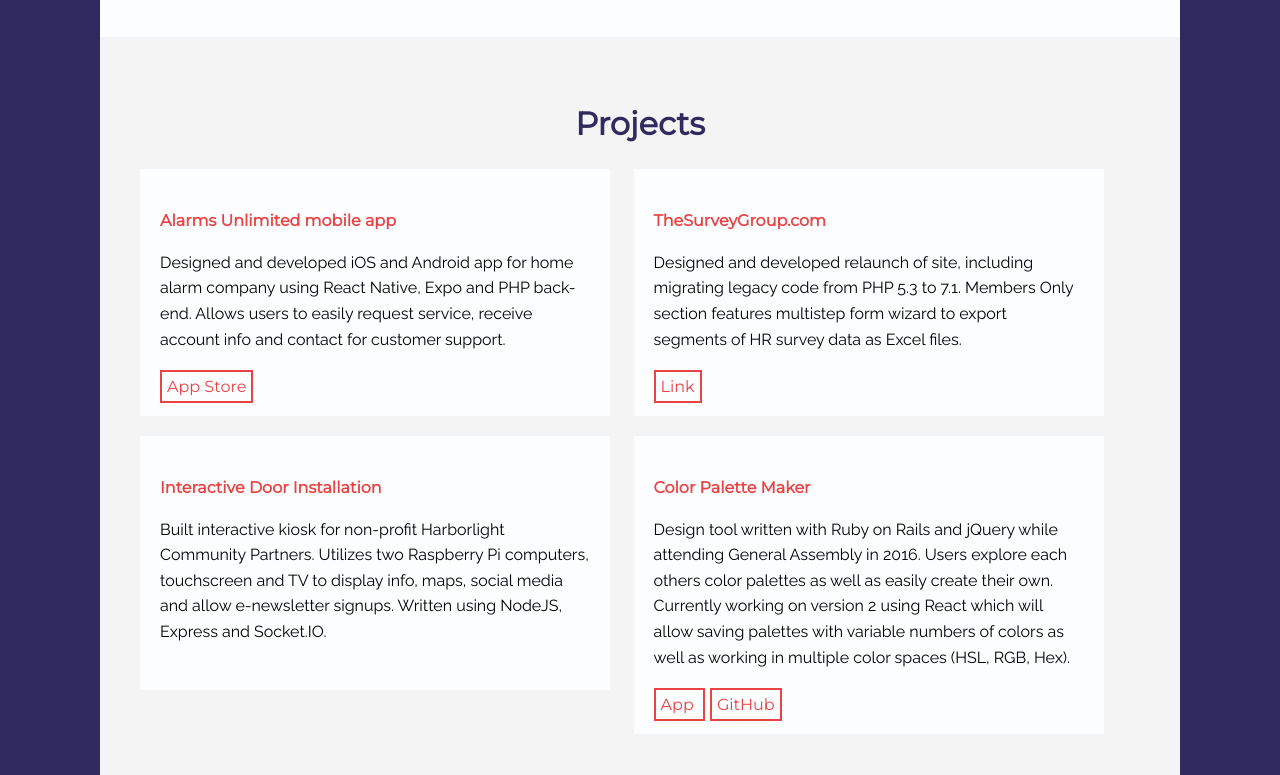
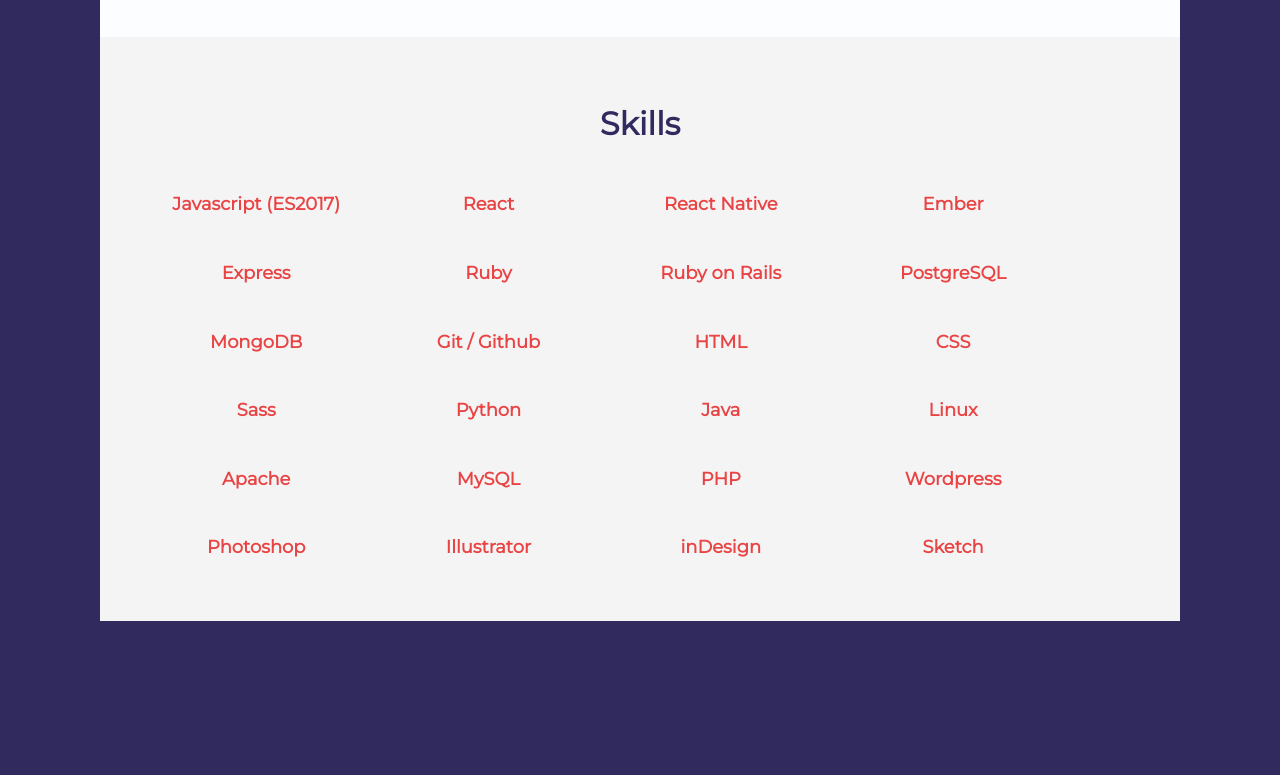
Before and after one commit to gabescarbrough/portfolio, a plain HTML site: page index.html in a window 1280 px wide. Shown: the part 925-1700 px from the top of the page. After the commit the page ends 1546 px from the top, so only its background shows below. Drawn offline with nearby package versions, Linux system fonts and the light colour scheme.

Commit message:
Remove project and resume links

```diff
--- a/index.html
+++ b/index.html
@@ -31,10 +31,7 @@
                 <a href="https://github.com/gabescarbrough" target="_blank">
             GitHub
           </a>
-          <a href="https://drive.google.com/open?id=1Fg4f39SC9VoceEJ6jFtbZ9zoboOXGRS8" target="_blank">
-            Resume
-          </a>
-                <a href="mailto:gabescarbrough@gmail.com">
+          <a href="mailto:gabescarbrough@gmail.com">
             Email
           </a>
             </div>
@@ -68,68 +65,6 @@
                 </p>
             </div>
         </section>
-
-        <!-- Projects Section -->
-        <section class="projects">
-            <h2 class="section-title">Projects</h2>
-
-            <div class="project">
-                <h3>
-                <a target="_blank" href="https://itunes.apple.com/us/app/alarms-unlimited/id1317884101?mt=8">Alarms Unlimited mobile app</a>
-            </h3>
-                <p>Designed and developed iOS and Android app for home alarm company using React Native, Expo and PHP back-end. Allows users to easily request service, receive account info and contact for customer support.</p>
-
-                <a class="ghost-button" target="_blank" href="https://itunes.apple.com/us/app/alarms-unlimited/id1317884101?mt=8">App Store</a>
-
-            </div>
-
-            <div class="project">
-
-                <h3>
-                <a target="_blank" href="https://TheSurveyGroup.com">
-                  TheSurveyGroup.com
-                </a>
-            </h3>
-                <p>Designed and developed relaunch of site, including migrating legacy code from PHP 5.3 to 7.1. Members Only section features multistep form wizard to export segments of HR survey data as Excel files.</p>
-
-                <a target="_blank" class="ghost-button" href="https://TheSurveyGroup.com">
-              Link
-            </a>
-
-            </div>
-
-            <div class="project">
-
-                <h3>
-                <a target="_blank" href="#">
-                  Interactive Door Installation
-                </a>
-            </h3>
-                <p>Built interactive kiosk for non-profit Harborlight Community Partners. Utilizes two Raspberry Pi computers, touchscreen and TV to display info, maps, social media and allow e-newsletter signups. Written using NodeJS, Express and Socket.IO.</p>
-
-            </div>
-
-            <div class="project">
-
-                <h3>
-                <a target="_blank" href="https://gabescarbrough.github.io/color-palette-maker-front-end/">
-                  Color Palette Maker
-                </a>
-            </h3>
-                <p>Design tool written with Ruby on Rails and jQuery while attending General Assembly in 2016. Users explore each others color palettes as well as easily create their own. Currently working on version 2 using React which will allow saving palettes with variable numbers of colors as well as working in multiple color spaces (HSL, RGB, Hex).</p>
-
-                <a target="_blank" class="ghost-button" href="https://gabescarbrough.github.io/color-palette-maker-front-end/">
-              App
-            </a>
-
-                <a target="_blank" class="ghost-button" href="https://github.com/gabescarbrough/color-palette-maker-front-end">
-              GitHub
-            </a>
-
-            </div>
-
-        </section>
-
 
         <!-- Skills Section -->
         <section class="skills">
```
